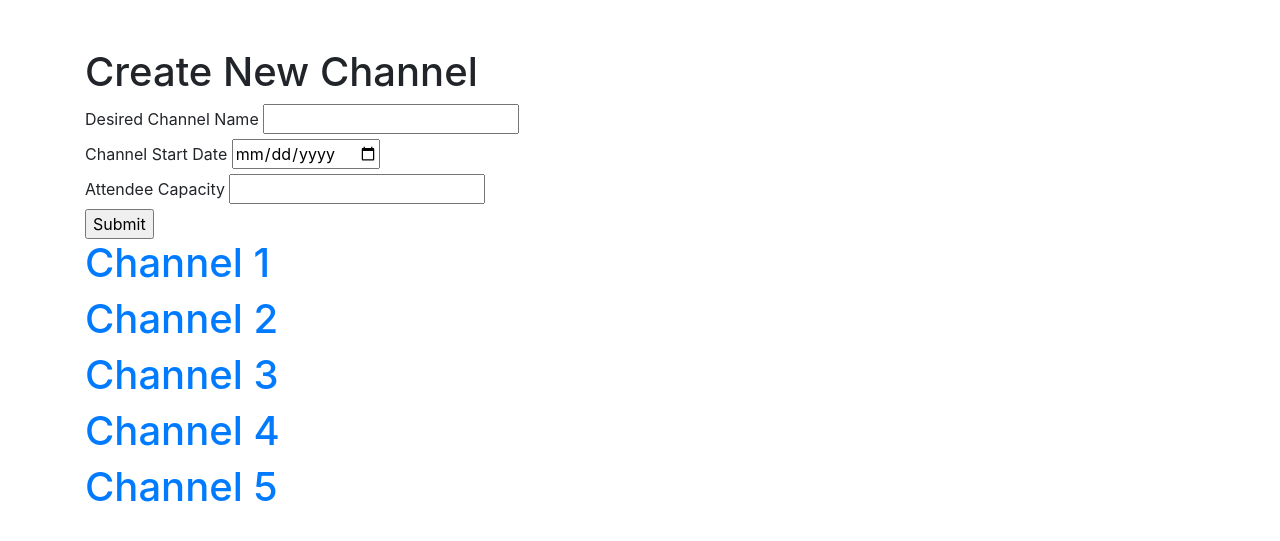
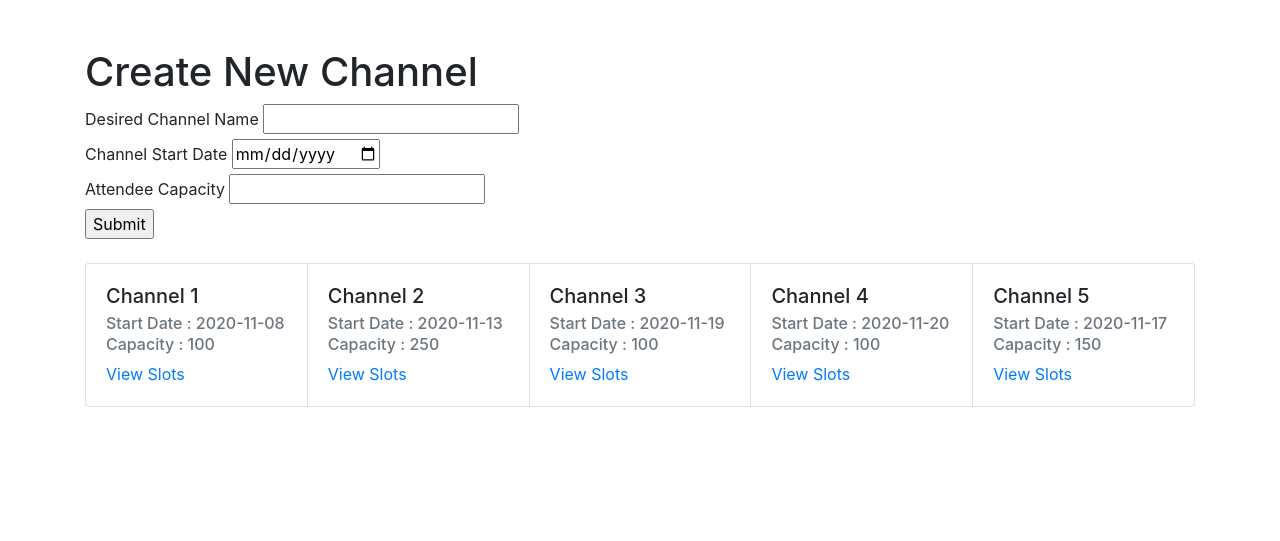
Before and after one commit to bchooxg/zbs, a Flask app: page / in a window 1280 px wide. Shown: the part 56-597 px from the top of the page. Run offline with Flask 2, Linux system fonts and the light colour scheme; a user stored in the database is signed in; data comes from the database, SQL or seed files in the repository; both versions use the stored data as it was after the commit; some libraries are stand-ins or nearby versions.

Commit message:
Added validation for admin on channel. Changed channels to cards

```diff
--- a/templates/channel.html
+++ b/templates/channel.html
@@ -31,6 +31,7 @@
 
     {% elif current_user.type == 1 %}
     <!-- Teacher View -->
+
     <form action="{{ url_for('update_channel') }}" method="POST">
         <input type="hidden" name="channel_id" value="{{ channel.id }}">
         <h1>Channel Name : <input type="text" name='channel_name' value="{{ channel.name }}"></h1>
@@ -39,7 +40,7 @@
         <input class="btn btn-primary" type="submit" value="Update">
     </form>
     <br>
-    <a class="btn btn-danger" href="{{ url_for('delete_channel', id=channel.id) }}">Delete</a>
+    <a class="btn btn-danger" href="{{ url_for('delete_channel', id=channel.id) }}">Delete This Channel</a>
 
     <table class="table table-hover">
         <thead>
@@ -83,6 +84,8 @@
         {{ form.end_time.label }}{{ form.end_time() }}
         {{ form.submit() }}
     </form>
+    {% elif current_user.type == 0 %}
+    <h1>Administrators are not allowed to access channel details</h1>
     {% endif %}
 </div>
 {% endblock %}
--- a/templates/index.html
+++ b/templates/index.html
@@ -37,10 +37,21 @@
         <br>
         {{ create_channel_form.submit() }}
     </form>
+    <br>
     {% endif %}
 
+    <div class="card-group">
     {% for channel in channels %}
-    <h1><a href="{{ url_for('channel', id=channel.id) }}">{{ channel.name }}</a></h1>
+
+    <div class="card" style="width: 18rem;">
+        <div class="card-body">
+          <h5 class="card-title">{{ channel.name }}</h5>
+          <h6 class="card-subtitle mb-2 text-muted">Start Date : {{ channel.start_date }}</h6>
+          <h6 class="card-subtitle mb-2 text-muted">Capacity : {{ channel.capacity }}</h6>
+          <a href="{{ url_for('channel', id=channel.id) }}" class="card-link">View Slots</a>
+        </div>
+    </div>
     {% endfor %}
+    </div>
 </div>
 {% endblock %}
```
Also changed, not shown: test.db.
